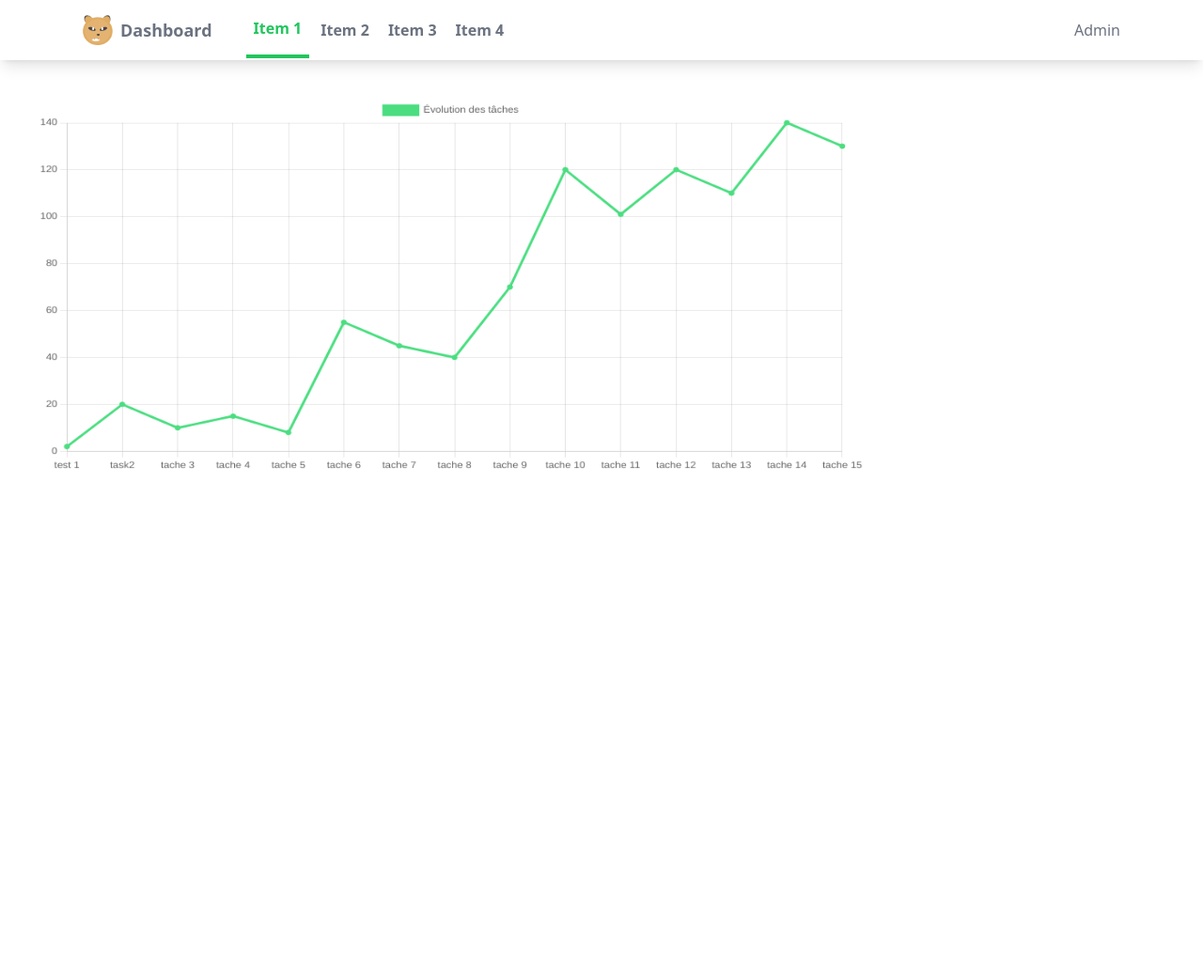
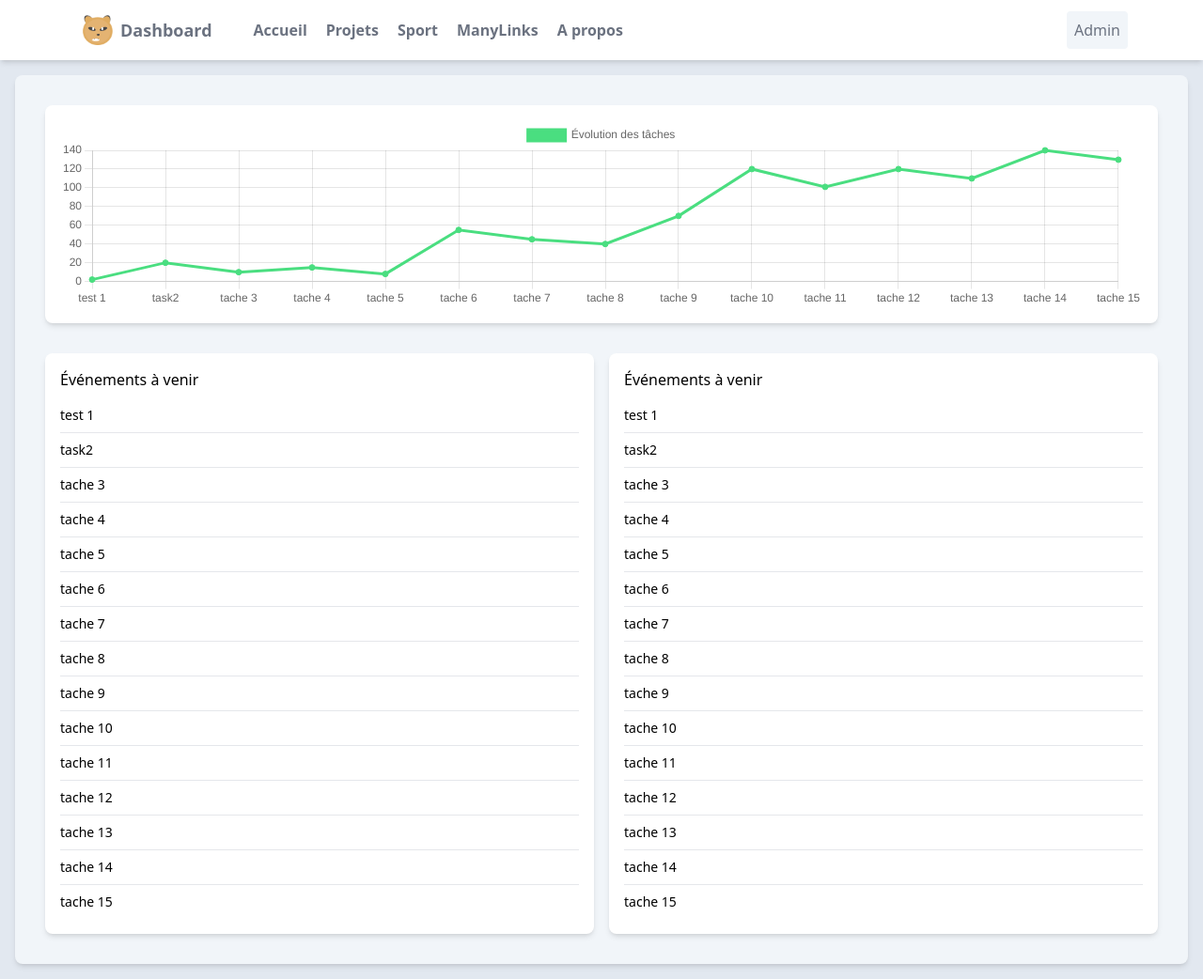
Before and after one commit to lecoffre/dashboard, a Django app: page /dashboard/ in a window 1280 px wide. Shown: the whole page at 94% size. Before the commit the page ends 499 px from the top, so only its background shows below. Run offline with Django 4.2, Linux system fonts and the light colour scheme; data comes from the database, SQL or seed files in the repository; both versions use the stored data as it was after the commit; some libraries are stand-ins or nearby versions.

Commit message:
imrovements

```diff
--- a/site_dashboard_django/dash/urls.py
+++ b/site_dashboard_django/dash/urls.py
@@ -5,4 +5,6 @@ from . import views
 urlpatterns = [
     path('', views.redirect_view, name='redirect_view'),
     path('dashboard/', views.index, name='index'),
+    path('dashboard/projects', views.projects, name='projects'),
+    path('dashboard/about', views.about, name='about'),
 ]
--- a/site_dashboard_django/dash/views.py
+++ b/site_dashboard_django/dash/views.py
@@ -24,6 +24,16 @@ def index(request):
     context = {'Tasks': tasks, 'data1':tasks_names, 'data2':tasks_number}
     return render(request, 'dash/index.html', context)
 
+def projects(request):
+    context = {}
+    return render(request, 'dash/projects.html', context)
+
+def about(request):
+    context = {}
+    return render(request, 'dash/about.html', context)
+
+
+
 
 def response_error_handler(request, exception=None):
     return HttpResponse('Error handler content', status=403)
--- a/site_dashboard_django/templates/base.html
+++ b/site_dashboard_django/templates/base.html
@@ -1,5 +1,6 @@
+{% load static %}
 {% load static tailwind_tags %}
-{% load static %}
+
 
 <!DOCTYPE html>
 <html lang="en">
@@ -12,11 +13,12 @@
 
 	</head>
 
-	<body>
+	<body class="bg-slate-200">
 
 
 
-		<nav class="bg-white shadow-lg">
+
+		<nav class="bg-white shadow-md">
 			<div class="max-w-6xl mx-auto px-4">
 				<div class="flex justify-between">
 					<div class="flex space-x-7">
@@ -29,15 +31,18 @@
 						</div>
 						<!-- Primary Navbar items -->
 						<div class="hidden md:flex items-center space-x-1">
-							<a href="" class="py-4 px-2 text-green-500 border-b-4 border-green-500 font-semibold ">Item 1</a>
-							<a href="" class="py-4 px-2 text-gray-500 font-semibold hover:text-green-500 transition duration-300">Item 2</a>
-							<a href="" class="py-4 px-2 text-gray-500 font-semibold hover:text-green-500 transition duration-300">Item 3</a>
-							<a href="" class="py-4 px-2 text-gray-500 font-semibold hover:text-green-500 transition duration-300">Item 4</a>
+							<!--py-4 px-2 text-green-500 border-b-4 border-green-500 font-semibold -->
+							<a href="{% url 'index' %}" class="py-4 px-2 text-gray-500 font-semibold hover:text-green-500 transition duration-300">Accueil</a>
+							<a href="{% url 'projects' %}" class="py-4 px-2 text-gray-500 font-semibold hover:text-green-500 transition duration-300">Projets</a>
+							<a href="" class="py-4 px-2 text-gray-500 font-semibold hover:text-green-500 transition duration-300">Sport</a>
+							<a href="" class="py-4 px-2 text-gray-500 font-semibold hover:text-green-500 transition duration-300">ManyLinks</a>
+							<a href="{% url 'about' %}" class="py-4 px-2 text-gray-500 font-semibold hover:text-green-500 transition duration-300">A propos</a>
+
 						</div>
 					</div>
 					<!-- Secondary Navbar items -->
 					<div class="hidden md:flex items-center space-x-3 ">
-						<a href="{% url 'admin:index' %}" class="py-2 px-2 font-medium text-gray-500 rounded hover:bg-green-500 hover:text-white transition duration-300">Admin</a>
+						<a href="{% url 'admin:index' %}" class="py-2 px-2 font-medium text-gray-500 rounded bg-slate-100 hover:bg-green-500 hover:text-white transition duration-300">Admin</a>
 					</div>
 					<!-- Mobile menu button -->
 					<div class="md:hidden flex items-center">
@@ -66,24 +71,64 @@
 					<li><a href="#contact" class="block text-sm px-2 py-4 hover:bg-green-500 transition duration-300">Contact Us</a></li>
 				</ul>
 			</div>
-			<script>
-				const btn = document.querySelector("button.mobile-menu-button");
-				const menu = document.querySelector(".mobile-menu");
 
-				btn.addEventListener("click", () => {
-					menu.classList.toggle("hidden");
-				});
-			</script>
 		</nav>
+
+
+
+
+	<div class="bg-slate-100 mx-4 my-4 px-8 py-8 rounded-lg shadow-md">
+      {% block content %}
+         Body content
+      {% endblock %}
+	</div>
 
 
 
 
 
 
-         {% block content %}
-         Body content
-      {% endblock %}
 
+
+
+
+
+<!--
+	<footer class="text-center text-white pt-40" >
+
+
+		<div class="text-center text-gray-700 p-2 bg-slate-200">
+		  © 2021 Copyright:
+		  <a class="text-gray-800" href="https://www.linkedin.com/in/kamil-boudani/">Kamil Boudani</a>
+		</div>
+	  </footer>
+
+	-->
+
+
+
+
+
+
+
+
+
+
+
+
+
+
+
+
+
+
+	<script>
+		const btn = document.querySelector("button.mobile-menu-button");
+		const menu = document.querySelector(".mobile-menu");
+
+		btn.addEventListener("click", () => {
+			menu.classList.toggle("hidden");
+		});
+	</script>
 	</body>
 </html>
--- a/site_dashboard_django/templates/dash/index.html
+++ b/site_dashboard_django/templates/dash/index.html
@@ -1,10 +1,17 @@
 {% extends 'base.html' %}
 
 {% block title %}
-This is index title
+Accueil
 {% endblock title %}
 
 {% block content %}
+
+
+
+
+
+
+
 
 
 
@@ -13,17 +20,41 @@ This is index title
 {{task.name|lower}}
 {% endfor %}
 -->
+<div class="grid md:grid-cols-1 gap-4 sm:grid-cols-1">
+<div>
+  <div class="  w-full  rounded-lg border-slate-100 bg-white shadow-md p-4" >
+    <canvas style="position:relative; height:200px; width:100%" id="chartLine"></canvas>
+  </div>
+</div>
+<div>
+</div>
+
+<div class="grid md:grid-cols-2 gap-4 sm:grid-cols-1">
+  <div class="  w-full rounded-lg border-slate-100 bg-white shadow-md p-4 " >
+    <h1 class="text-1xl pb-2">Événements à venir</h1>
+
+    <div class="grid grid-cols-1 divide-y">
+    {% for task in Tasks %}
+    <h2 class="text-sm py-2">{{task.name}}</h2>
+    {% endfor %}
+    </div>
+  </div>
+  <div class="  w-full rounded-lg border-slate-100 bg-white shadow-md p-4 " >
+    <h1 class="text-1xl pb-2">Événements à venir</h1>
+
+    <div class="grid grid-cols-1 divide-y">
+    {% for task in Tasks %}
+    <h2 class="text-sm py-2">{{task.name}}</h2>
+    {% endfor %}
+    </div>
+  </div>
 
 
 
-<div class="flex flex-row">
-
-    <div class="basis-3/4"><canvas class="p-10" id="chartLine"></canvas></div>
-
-</div>
+  </div>
 </div>
 
-  <!-- Required chart.js -->
+
   <script src="https://cdn.jsdelivr.net/npm/chart.js"></script>
 
   <!-- Chart line -->
--- a/site_dashboard_django/theme/static/css/dist/styles.css
+++ b/site_dashboard_django/theme/static/css/dist/styles.css
@@ -763,6 +763,16 @@ select {
   margin-right: auto;
 }
 
+.mx-4 {
+  margin-left: 1rem;
+  margin-right: 1rem;
+}
+
+.my-4 {
+  margin-top: 1rem;
+  margin-bottom: 1rem;
+}
+
 .mr-2 {
   margin-right: 0.5rem;
 }
@@ -777,6 +787,10 @@ select {
 
 .flex {
   display: flex;
+}
+
+.grid {
+  display: grid;
 }
 
 .hidden {
@@ -795,6 +809,14 @@ select {
   height: 1.5rem;
 }
 
+.h-48 {
+  height: 12rem;
+}
+
+.h-20 {
+  height: 5rem;
+}
+
 .w-8 {
   width: 2rem;
 }
@@ -803,16 +825,28 @@ select {
   width: 1.5rem;
 }
 
+.w-full {
+  width: 100%;
+}
+
+.w-96 {
+  width: 24rem;
+}
+
+.w-20 {
+  width: 5rem;
+}
+
+.w-32 {
+  width: 8rem;
+}
+
 .max-w-6xl {
   max-width: 72rem;
 }
 
-.basis-3\/4 {
-  flex-basis: 75%;
-}
-
-.flex-row {
-  flex-direction: row;
+.grid-cols-1 {
+  grid-template-columns: repeat(1, minmax(0, 1fr));
 }
 
 .items-center {
@@ -825,6 +859,10 @@ select {
 
 .justify-between {
   justify-content: space-between;
+}
+
+.gap-4 {
+  gap: 1rem;
 }
 
 .space-x-7 > :not([hidden]) ~ :not([hidden]) {
@@ -845,8 +883,18 @@ select {
   margin-left: calc(0.75rem * calc(1 - var(--tw-space-x-reverse)));
 }
 
+.divide-y > :not([hidden]) ~ :not([hidden]) {
+  --tw-divide-y-reverse: 0;
+  border-top-width: calc(1px * calc(1 - var(--tw-divide-y-reverse)));
+  border-bottom-width: calc(1px * var(--tw-divide-y-reverse));
+}
+
 .rounded {
   border-radius: 0.25rem;
+}
+
+.rounded-lg {
+  border-radius: 0.5rem;
 }
 
 .border-b-4 {
@@ -858,9 +906,19 @@ select {
   border-color: rgb(34 197 94 / var(--tw-border-opacity));
 }
 
+.border-slate-100 {
+  --tw-border-opacity: 1;
+  border-color: rgb(241 245 249 / var(--tw-border-opacity));
+}
+
 .bg-gray-50 {
   --tw-bg-opacity: 1;
   background-color: rgb(249 250 251 / var(--tw-bg-opacity));
+}
+
+.bg-slate-200 {
+  --tw-bg-opacity: 1;
+  background-color: rgb(226 232 240 / var(--tw-bg-opacity));
 }
 
 .bg-white {
@@ -868,13 +926,37 @@ select {
   background-color: rgb(255 255 255 / var(--tw-bg-opacity));
 }
 
+.bg-slate-100 {
+  --tw-bg-opacity: 1;
+  background-color: rgb(241 245 249 / var(--tw-bg-opacity));
+}
+
 .bg-green-500 {
   --tw-bg-opacity: 1;
   background-color: rgb(34 197 94 / var(--tw-bg-opacity));
 }
 
-.p-10 {
-  padding: 2.5rem;
+.bg-indigo-300 {
+  --tw-bg-opacity: 1;
+  background-color: rgb(165 180 252 / var(--tw-bg-opacity));
+}
+
+.object-contain {
+  -o-object-fit: contain;
+     object-fit: contain;
+}
+
+.object-cover {
+  -o-object-fit: cover;
+     object-fit: cover;
+}
+
+.p-2 {
+  padding: 0.5rem;
+}
+
+.p-4 {
+  padding: 1rem;
 }
 
 .px-4 {
@@ -895,6 +977,32 @@ select {
 .py-2 {
   padding-top: 0.5rem;
   padding-bottom: 0.5rem;
+}
+
+.px-8 {
+  padding-left: 2rem;
+  padding-right: 2rem;
+}
+
+.py-8 {
+  padding-top: 2rem;
+  padding-bottom: 2rem;
+}
+
+.pt-40 {
+  padding-top: 10rem;
+}
+
+.pb-2 {
+  padding-bottom: 0.5rem;
+}
+
+.pb-4 {
+  padding-bottom: 1rem;
+}
+
+.text-center {
+  text-align: center;
 }
 
 .font-serif {
@@ -947,9 +1055,19 @@ select {
   color: rgb(255 255 255 / var(--tw-text-opacity));
 }
 
-.shadow-lg {
-  --tw-shadow: 0 10px 15px -3px rgb(0 0 0 / 0.1), 0 4px 6px -4px rgb(0 0 0 / 0.1);
-  --tw-shadow-colored: 0 10px 15px -3px var(--tw-shadow-color), 0 4px 6px -4px var(--tw-shadow-color);
+.text-gray-700 {
+  --tw-text-opacity: 1;
+  color: rgb(55 65 81 / var(--tw-text-opacity));
+}
+
+.text-gray-800 {
+  --tw-text-opacity: 1;
+  color: rgb(31 41 55 / var(--tw-text-opacity));
+}
+
+.shadow-md {
+  --tw-shadow: 0 4px 6px -1px rgb(0 0 0 / 0.1), 0 2px 4px -2px rgb(0 0 0 / 0.1);
+  --tw-shadow-colored: 0 4px 6px -1px var(--tw-shadow-color), 0 2px 4px -2px var(--tw-shadow-color);
   box-shadow: var(--tw-ring-offset-shadow, 0 0 #0000), var(--tw-ring-shadow, 0 0 #0000), var(--tw-shadow);
 }
 
@@ -975,11 +1093,6 @@ select {
   background-color: rgb(34 197 94 / var(--tw-bg-opacity));
 }
 
-.hover\:bg-green-400:hover {
-  --tw-bg-opacity: 1;
-  background-color: rgb(74 222 128 / var(--tw-bg-opacity));
-}
-
 .hover\:text-green-500:hover {
   --tw-text-opacity: 1;
   color: rgb(34 197 94 / var(--tw-text-opacity));
@@ -990,6 +1103,12 @@ select {
   color: rgb(255 255 255 / var(--tw-text-opacity));
 }
 
+@media (min-width: 640px) {
+  .sm\:grid-cols-1 {
+    grid-template-columns: repeat(1, minmax(0, 1fr));
+  }
+}
+
 @media (min-width: 768px) {
   .md\:flex {
     display: flex;
@@ -998,4 +1117,12 @@ select {
   .md\:hidden {
     display: none;
   }
+
+  .md\:grid-cols-1 {
+    grid-template-columns: repeat(1, minmax(0, 1fr));
+  }
+
+  .md\:grid-cols-2 {
+    grid-template-columns: repeat(2, minmax(0, 1fr));
+  }
 }
```
Also changed, not shown: site_dashboard_django/templates/dash/about.html (added, +15 -0 lines), site_dashboard_django/templates/dash/projects.html (added, +11 -0 lines), site_dashboard_django/db.sqlite3, site_dashboard_django/statics/img/django_logo.png (added), site_dashboard_django/statics/img/tailwind_logo.png (added).
